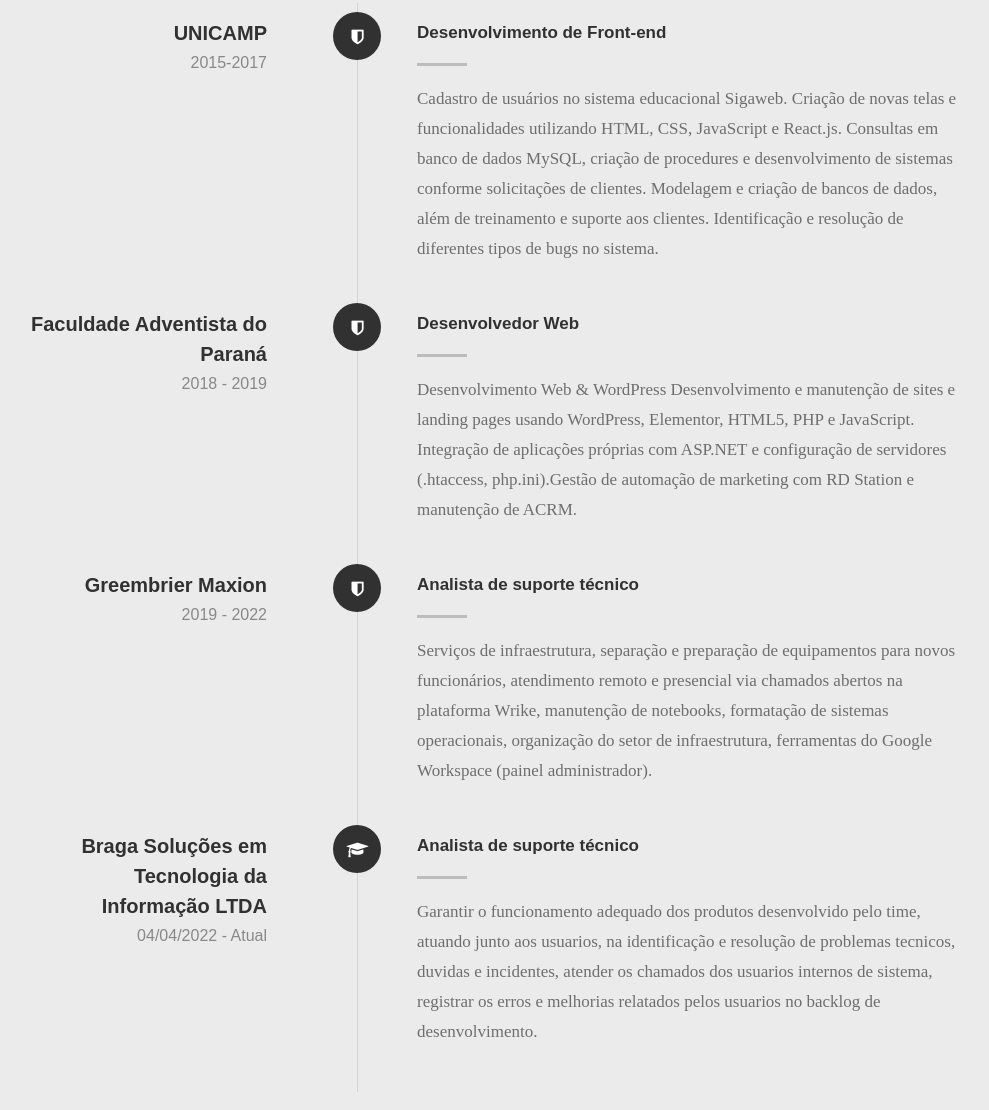
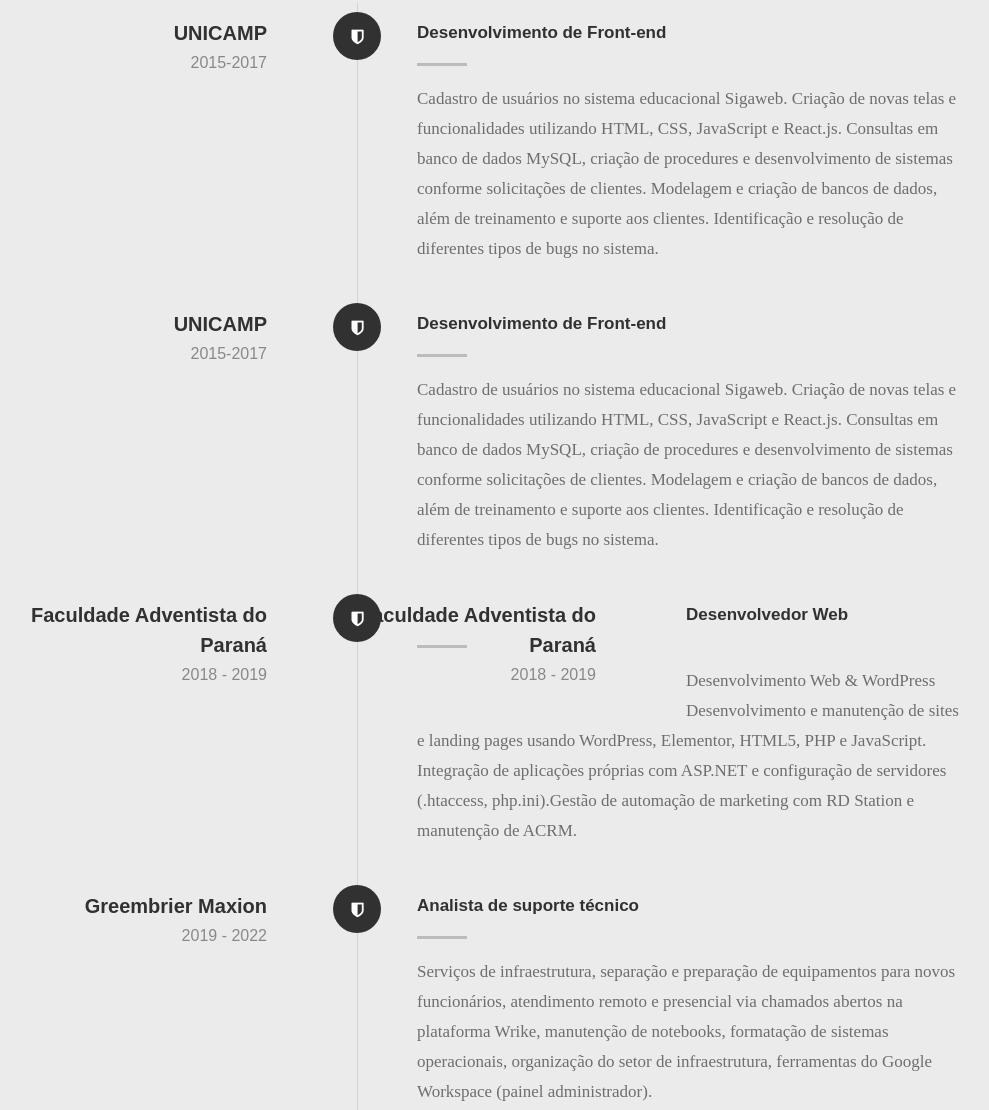
Before and after one commit to casigundja/portfolio, a plain HTML site: page index.html in a window 1280 px wide. Shown: the part 4364-5474 px from the top of the page, without its empty margins (142-1131 px from the left). Drawn offline with Linux system fonts and the light colour scheme; files whose address does not match are found by name; a web font is replaced by a local one.

Commit message:
index.html

```diff
--- a/index.html
+++ b/index.html
@@ -483,6 +483,28 @@
 	   					<i class="fa fa-shield"></i>
 	   				</div>
 
+						   				<div class="timeline-header">
+	   					<h3>UNICAMP</h3>
+	   					<p>2015-2017</p>
+	   				</div>
+	   				<div class="timeline-content">
+	   					<h4>Desenvolvimento de Front-end</h4>
+	   					<p>Cadastro de usuários no sistema educacional Sigaweb. Criação de novas telas e funcionalidades utilizando HTML, CSS, JavaScript e React.js. Consultas em banco de dados MySQL, criação de procedures e desenvolvimento de sistemas conforme solicitações de clientes. Modelagem e criação de bancos de dados, além de treinamento e suporte aos clientes. Identificação e resolução de diferentes tipos de bugs no sistema.</p>
+	   				</div>
+
+	   			</div> <!-- /timeline-block -->
+
+	   			<div class="timeline-block">
+
+	   				<div class="timeline-ico">
+	   					<i class="fa fa-shield"></i>
+	   				</div>
+
+					<div class="timeline-header">
+						<h3>Faculdade Adventista do Paraná</h3>
+						<p>2018 - 2019</p>
+					</div>
+
 					<div class="timeline-header">
 						<h3>Faculdade Adventista do Paraná</h3>
 						<p>2018 - 2019</p>
```
